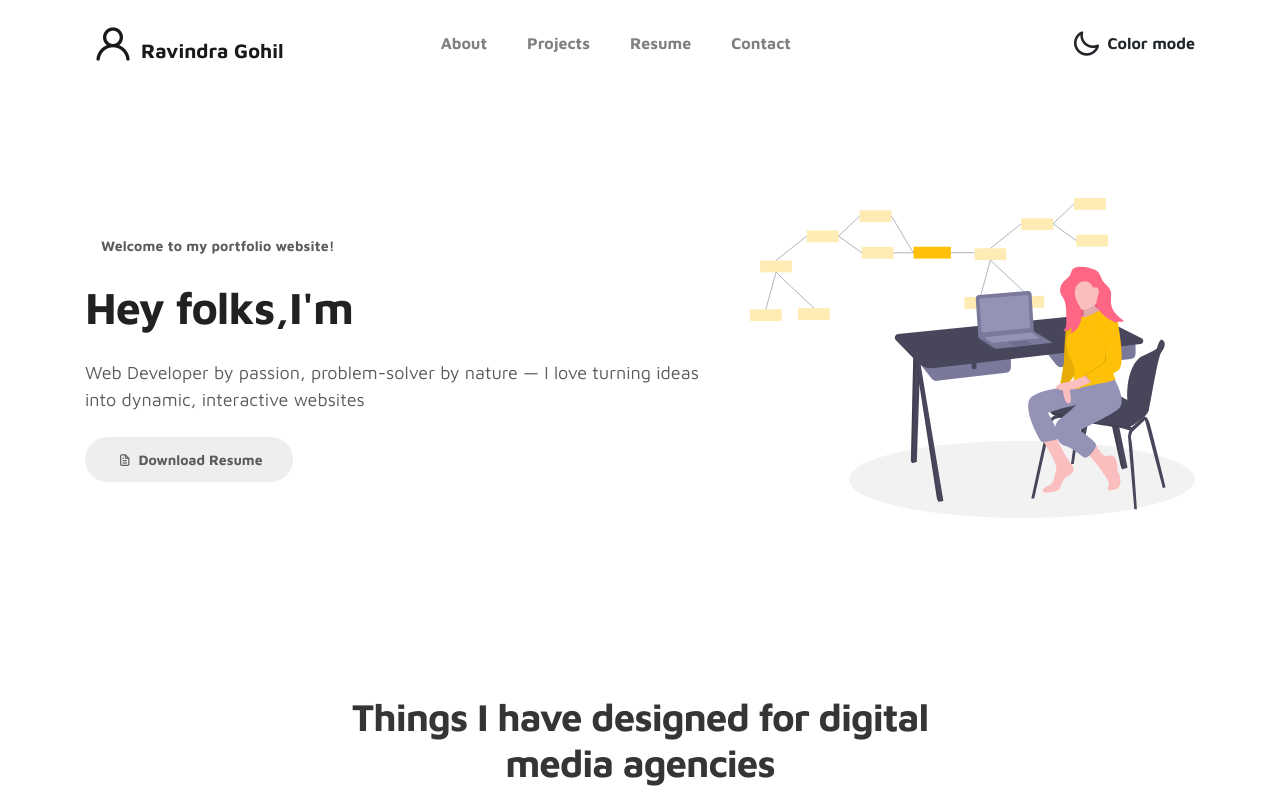
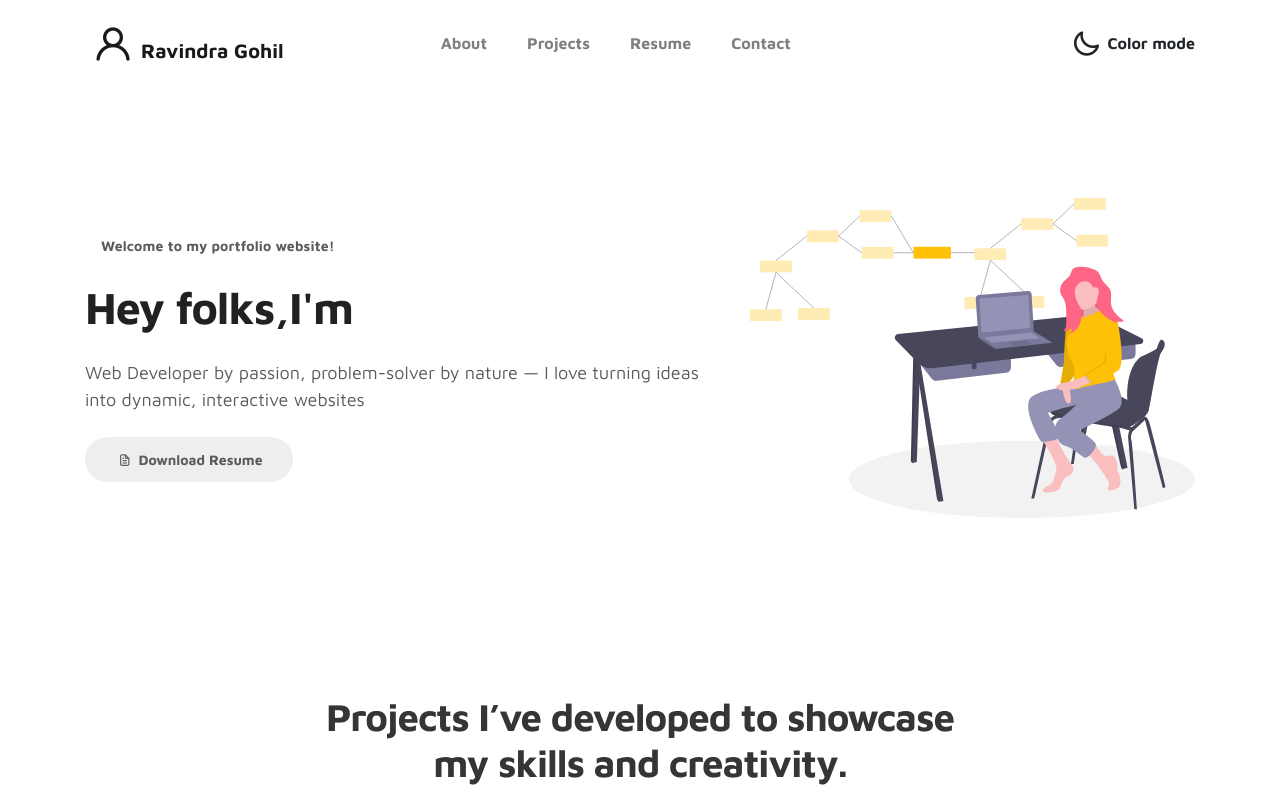
Before and after one commit to Ravindra-Gohil/portfolio, a plain HTML site: page index.html in a window 1280 px wide. Shown: the top 791 px of the page. Drawn offline with Linux system fonts and the light colour scheme.

Commit message:
Update index.html

```diff
--- a/index.html
+++ b/index.html
@@ -106,7 +106,7 @@
         <div class="col-lg-11 text-center mx-auto col-12">
 
           <div class="col-lg-8 mx-auto">
-            <h2>Things I have designed for digital media agencies</h2>
+            <h2>Projects I’ve developed to showcase my skills and creativity.</h2>
           </div>
 
           <div class="owl-carousel owl-theme">
```
